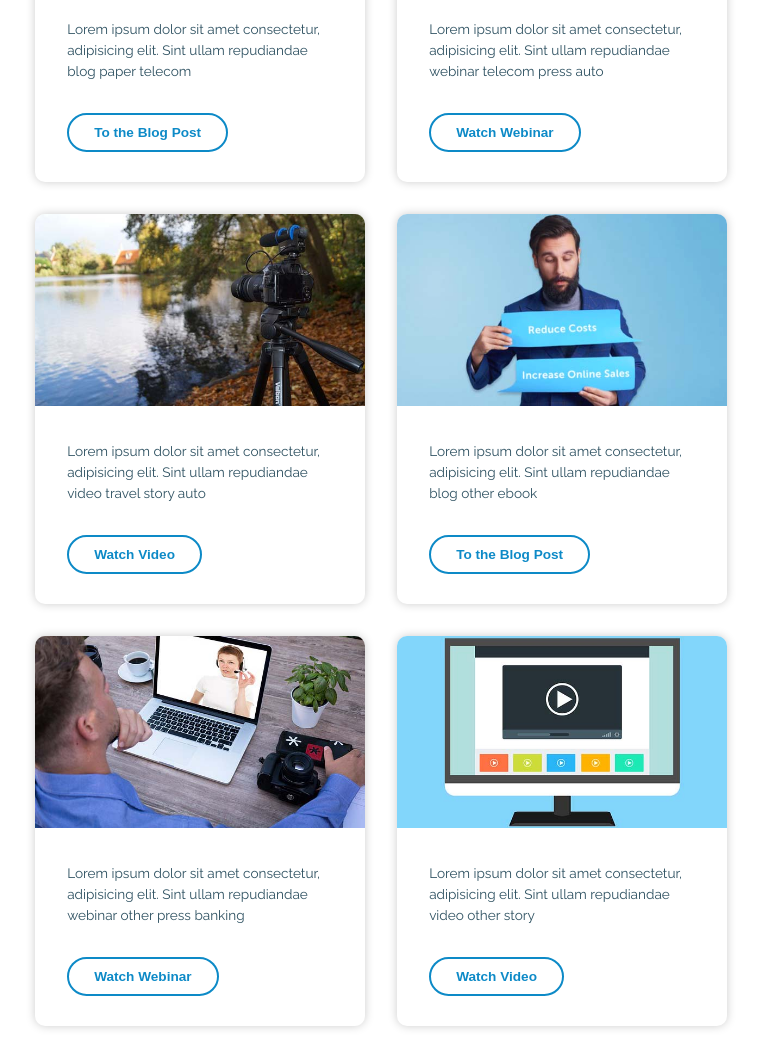
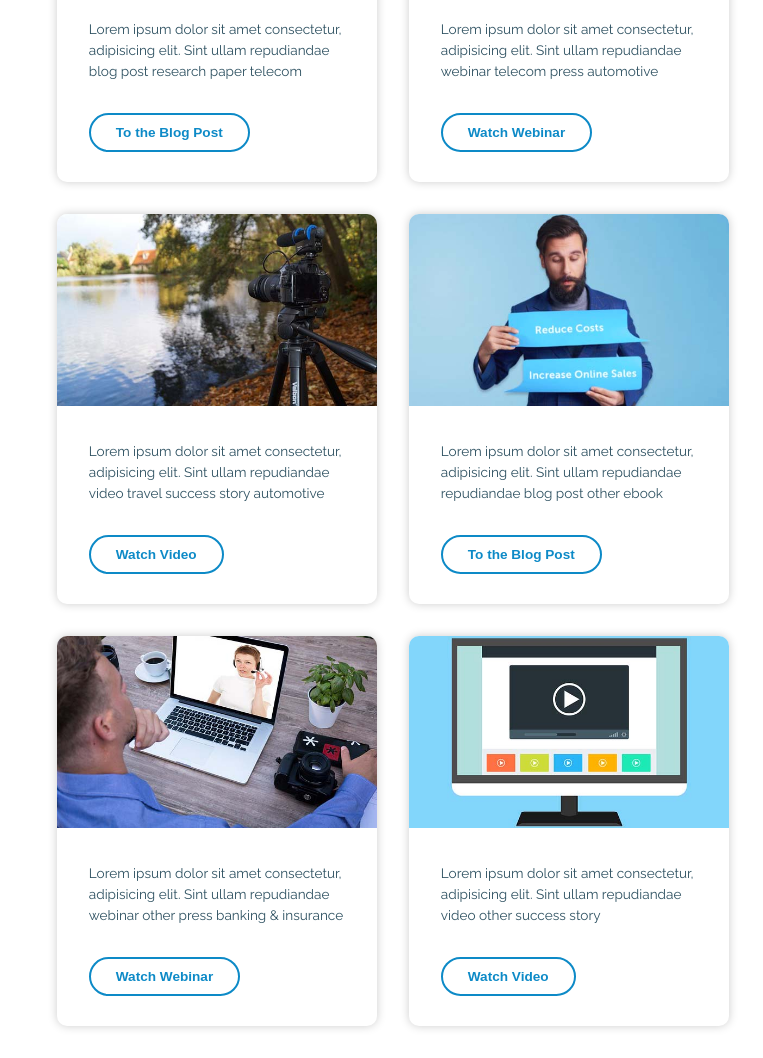
Before and after one commit to juanjotorres90/insideers, a website: page index.html in a window 1280 px wide. Shown: the part 1577-2635 px from the top of the page, without its empty margins (149-912 px from the left). Drawn offline with nearby package versions, Linux system fonts and the light colour scheme.

Commit message:
Finished

```diff
--- a/index.html
+++ b/index.html
@@ -7,9 +7,6 @@
   <meta http-equiv="X-UA-Compatible" content="ie=edge">
   <title>Prueba Insideers</title>
   <link rel="stylesheet" href="https://cdnjs.cloudflare.com/ajax/libs/meyer-reset/2.0/reset.min.css" />
-  <script defer src="https://use.fontawesome.com/releases/v5.8.2/js/all.js"
-    integrity="sha384-DJ25uNYET2XCl5ZF++U8eNxPWqcKohUUBUpKGlNLMchM7q4Wjg2CUpjHLaL8yYPH" crossorigin="anonymous">
-  </script>
   <link href="https://fonts.googleapis.com/css?family=Raleway:400,700&display=swap" rel="stylesheet">
   <link rel="stylesheet" href="css/main.css">
   <script src="js/script.js" defer></script>
@@ -74,7 +71,7 @@
         <img src="img/card.jpg" alt="Card image">
         <div class="card__content">
           <p>
-            Lorem ipsum dolor sit amet consectetur, adipisicing elit. Sint ullam repudiandae blog travel banking
+            Lorem ipsum dolor sit amet consectetur, adipisicing elit. Sint ullam repudiandae blog travel banking & insurance
           </p>
           <button class="card__button">To the Blog Post</button>
         </div>
@@ -92,7 +89,7 @@
         <img src="img/video.jpg" alt="Card image">
         <div class="card__content">
           <p>
-            Lorem ipsum dolor sit amet consectetur, adipisicing elit. Sint ullam repudiandae video automotive
+            Lorem ipsum dolor sit amet consectetur, adipisicing elit. Sint ullam repudiandae repudiandae video automotive
           </p>
           <button class="card__button">Watch Video</button>
         </div>
@@ -112,7 +109,7 @@
         <img src="img/interview.jpg" alt="Card image">
         <div class="card__content">
           <p>
-            Lorem ipsum dolor sit amet consectetur, adipisicing elit. Sint ullam repudiandae webinar press travel
+            Lorem ipsum dolor sit amet consectetur, adipisicing elit. Sint ullam repudiandae webinar press release travel & hospitality
           </p>
           <button class="card__button">Watch Webinar</button>
         </div>
@@ -121,7 +118,7 @@
         <img src="img/cinema.jpg" alt="Card image">
         <div class="card__content">
           <p>
-            Lorem ipsum dolor sit amet consectetur, adipisicing elit. Sint ullam repudiandae video story
+            Lorem ipsum dolor sit amet consectetur, adipisicing elit. Sint ullam repudiandae repudiandae video success story
           </p>
           <button class="card__button">Watch Video</button>
         </div>
@@ -132,7 +129,7 @@
         <img src="img/wordpress.jpg" alt="Card image">
         <div class="card__content">
           <p>
-            Lorem ipsum dolor sit amet consectetur, adipisicing elit. Sint ullam repudiandae blog paper telecom
+            Lorem ipsum dolor sit amet consectetur, adipisicing elit. Sint ullam repudiandae blog post research paper telecom
           </p>
           <button class="card__button">To the Blog Post</button>
         </div>
@@ -141,7 +138,7 @@
         <img src="img/conference.jpg" alt="Card image">
         <div class="card__content">
           <p>
-            Lorem ipsum dolor sit amet consectetur, adipisicing elit. Sint ullam repudiandae webinar telecom press auto
+            Lorem ipsum dolor sit amet consectetur, adipisicing elit. Sint ullam repudiandae webinar telecom press automotive
           </p>
           <button class="card__button">Watch Webinar</button>
         </div>
@@ -150,7 +147,7 @@
         <img src="img/camera.jpg" alt="Card image">
         <div class="card__content">
           <p>
-            Lorem ipsum dolor sit amet consectetur, adipisicing elit. Sint ullam repudiandae video travel story auto
+            Lorem ipsum dolor sit amet consectetur, adipisicing elit. Sint ullam repudiandae video travel success story automotive
           </p>
           <button class="card__button">Watch Video</button>
         </div>
@@ -161,7 +158,7 @@
         <img src="img/card.jpg" alt="Card image">
         <div class="card__content">
           <p>
-            Lorem ipsum dolor sit amet consectetur, adipisicing elit. Sint ullam repudiandae blog other ebook
+            Lorem ipsum dolor sit amet consectetur, adipisicing elit. Sint ullam repudiandae repudiandae blog post other ebook
           </p>
           <button class="card__button">To the Blog Post</button>
         </div>
@@ -170,7 +167,7 @@
         <img src="img/webinar.jpg" alt="Card image">
         <div class="card__content">
           <p>
-            Lorem ipsum dolor sit amet consectetur, adipisicing elit. Sint ullam repudiandae webinar other press banking
+            Lorem ipsum dolor sit amet consectetur, adipisicing elit. Sint ullam repudiandae webinar other press banking & insurance
           </p>
           <button class="card__button">Watch Webinar</button>
         </div>
@@ -179,7 +176,7 @@
         <img src="img/video.jpg" alt="Card image">
         <div class="card__content">
           <p>
-            Lorem ipsum dolor sit amet consectetur, adipisicing elit. Sint ullam repudiandae video other story
+            Lorem ipsum dolor sit amet consectetur, adipisicing elit. Sint ullam repudiandae video other success story
           </p>
           <button class="card__button">Watch Video</button>
         </div>
@@ -190,10 +187,6 @@
 
   </main>
 
-  <footer>
-
-
-  </footer>
 
   <script src="https://ajax.googleapis.com/ajax/libs/jquery/3.4.1/jquery.min.js"></script>
   <script src="https://unpkg.com/isotope-layout@3/dist/isotope.pkgd.min.js"></script>
--- a/js/script.js
+++ b/js/script.js
@@ -1,9 +1,11 @@
 $(function () {
 
+  // Filters button behaviour
 
   $(".filters-button").click(function () {
     $(this).toggleClass("header__button--checked");
     $(".menu__lat-menu--closed").slideToggle(800, 'swing');
+    $(".container").css("display", "flex")
   });
   $("span").click(function () {
     $(".menu__lat-menu--closed").hide();
@@ -19,6 +21,7 @@ $(function () {
 
   var qsRegex;
 
+  // Isotope filters
 
   var $grid = $('.container').isotope({
     itemSelector: '.card',
@@ -64,6 +67,7 @@ $(function () {
   }
 
 
+  // Search bar
 
   var $quicksearch = $('.quicksearch').keyup(debounce(function () {
     qsRegex = new RegExp($quicksearch.val(), 'gi');
--- a/package.json
+++ b/package.json
@@ -4,7 +4,7 @@
   "description": "Prueba técnica Insideers",
   "main": "index.js",
   "scripts": {
-   "compile:sass": "node-sass scss/main.scss css/style.css -w"
+   "compile:sass": "sass --watch scss:css"
   },
   "author": "Juanjo Torres",
   "license": "ISC",
--- a/scss/_header.scss
+++ b/scss/_header.scss
@@ -21,7 +21,6 @@ button {
   color: $main-color;
   border-radius: 100px;
   border: 2px solid $main-color;
-  // font-family: $main-font;
   font-weight: 700;
   font-size: .85rem;
   cursor: pointer;
@@ -38,8 +37,6 @@ button {
 
 .header__desktop {
   display: none;
-  // display: flex;
-  // justify-content: space-between;
 }
 
 
@@ -67,6 +64,7 @@ button {
       &::placeholder {
         color: darkgray;
       }
+
       &:focus {
         border: 1px solid $main-color;
         box-shadow: 0 0 3px $main-color;
--- a/scss/main.scss
+++ b/scss/main.scss
@@ -1,5 +1,8 @@
 @import '_variables';
 @import '_header';
+
+
+// Mobile first
 
 html {
   font-size: 16px;
@@ -20,15 +23,19 @@ main {
   justify-content: center;
 }
 
+// Container of items
+
 .container {
   width: 100%;
 }
+
+
+// Cards styling
 
 .card {
   max-width: 100%;
   border-radius: 10px;
   box-shadow: 0 0 10px #ccc;
-
   margin: 1rem;
 
   img {
@@ -51,14 +58,22 @@ main {
   }
 }
 
+
 .button {
   cursor: pointer;
 }
+
+
+// Active filters on menus
 
 .is-checked {
   color: $main-color;
   font-weight: 700;
 }
+
+
+
+// Lateral menu
 
 .menu__lat-menu--closed {
   display: none;
@@ -102,6 +117,7 @@ main {
         &::placeholder {
           color: darkgray;
         }
+
         &:focus {
           border: 1px solid $main-color;
           box-shadow: 0 0 3px $main-color;
@@ -118,6 +134,9 @@ main {
 
 }
 
+
+// Showing closing button on mobile
+
 h1 {
   display: flex;
   justify-content: space-between;
@@ -127,13 +146,16 @@ h1 {
   }
 }
 
+
+// Desktop width > 800px
+
 @media (min-width: 800px) {
   main {
     width: 95%;
   }
 
   .card {
-    width: 330px;
+    width: 320px;
     height: 390px;
 
     img {
@@ -144,18 +166,21 @@ h1 {
   }
 
   .container {
-    width: 85%;
+    width: 80%;
     display: flex;
     justify-content: center;
     flex-wrap: wrap;
-    margin-top: 2rem;
-    margin-left: 4rem;
+    margin: 2rem 0 0 3rem;
   }
 
   h1 span {
     display: none;
   }
 }
+
+
+
+// Temporary fix for side menu when resizing window
 
 @media (max-width: 800px) {
   .menu__lat-menu--closed {
```
Also changed, not shown: README.md, css/main.css, 1 other file.
